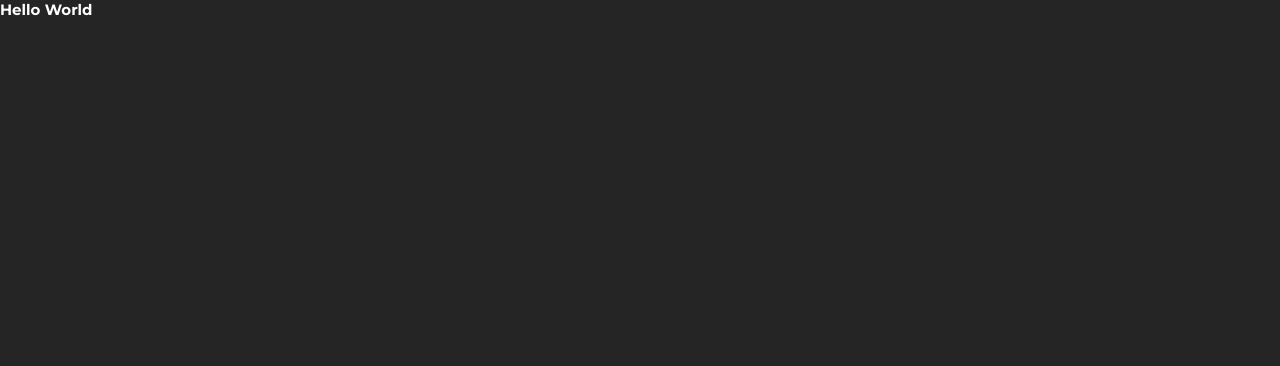
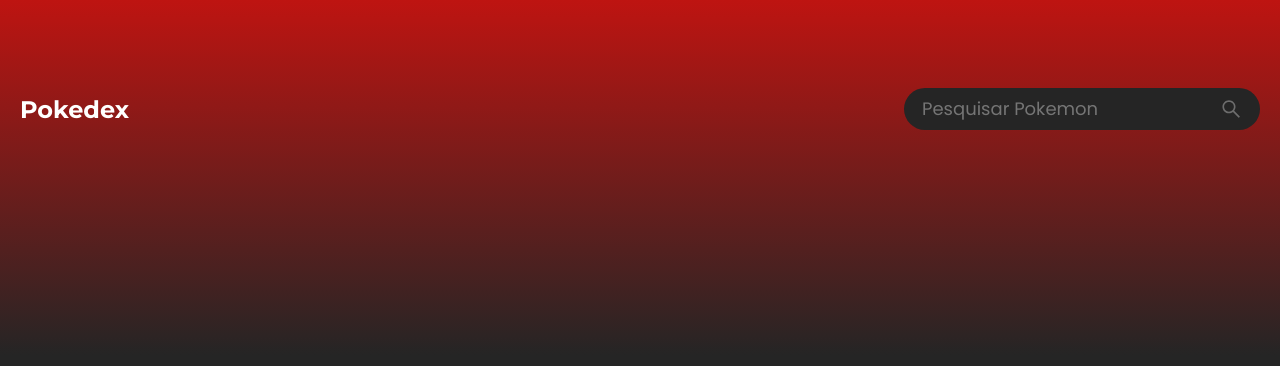
Before and after one commit to GuilhermeAlvarez-00/web-pokedex, a Next.js app: page / in a window 1280 px wide. Shown: the top 366 px of the page. Built offline with nearby package versions, Linux system fonts and the light colour scheme.

Commit message:
feat: component Header

```diff
--- a/package.json
+++ b/package.json
@@ -12,6 +12,7 @@
     "next": "12.1.6",
     "react": "18.2.0",
     "react-dom": "18.2.0",
+    "react-icons": "^4.4.0",
     "styled-components": "^5.3.5"
   },
   "devDependencies": {
@@ -19,6 +20,7 @@
     "@types/react": "18.0.14",
     "@types/react-dom": "18.0.5",
     "@types/styled-components": "^5.1.25",
+    "babel-plugin-styled-components": "^2.0.7",
     "eslint": "8.18.0",
     "eslint-config-next": "12.1.6",
     "typescript": "4.7.4"
--- a/pages/_document.tsx
+++ /dev/null
@@ -1,29 +0,0 @@
-import Document, { DocumentContext, DocumentInitialProps, Head, Html, Main, NextScript } from 'next/document'
-
-class MyDocument extends Document {
-  static async getInitialProps(
-    ctx: DocumentContext
-  ): Promise<DocumentInitialProps> {
-    const initialProps = await Document.getInitialProps(ctx)
-
-    return initialProps
-  }
-
-  render() {
-    return (
-      <Html>
-        <Head>
-					<link rel="preconnect" href="https://fonts.googleapis.com" />
-					<link rel="preconnect" href="https://fonts.gstatic.com" />
-					<link href="https://fonts.googleapis.com/css2?family=Montserrat:wght@700&family=Poppins:wght@700&display=swap" rel="stylesheet" />
-        </Head>
-        <body>
-          <Main />
-          <NextScript />
-        </body>
-      </Html>
-    )
-  }
-}
-
-export default MyDocument
--- a/pages/index.tsx
+++ /dev/null
@@ -1,11 +0,0 @@
-import type { NextPage } from 'next';
-
-const Home: NextPage = () => {
-  return (
-    <div>
-      <h2>Hello World</h2>
-    </div>
-  );
-};
-
-export default Home;
--- /dev/null
+++ b/src/components/Header/index.tsx
@@ -0,0 +1,19 @@
+import { NextPage } from 'next'
+import { AiOutlineSearch } from 'react-icons/ai'
+
+import { Container, Wrapper, Input, InputField } from './styles'
+
+export const Header: NextPage = () => {
+  return (
+    <Container>
+      <Wrapper>
+        <h1>Pokedex</h1>
+
+        <Input>
+          <InputField placeholder="Pesquisar Pokemon" />
+          <AiOutlineSearch />
+        </Input>
+      </Wrapper>
+    </Container>
+  )
+}
--- /dev/null
+++ b/src/components/Header/styles.ts
@@ -0,0 +1,52 @@
+import styled from 'styled-components'
+
+export const Container = styled.header`
+  width: 100%;
+  height: 35.5rem;
+  background: linear-gradient(var(--red600), var(--black700));
+  position: fixed;
+  top: 0;
+  left: 0;
+`
+
+export const Wrapper = styled.div`
+  width: min(100%, 124rem);
+  margin: 8.8rem auto 0;
+  display: flex;
+  align-items: center;
+  justify-content: space-between;
+
+  h1 {
+    font-size: 2.4rem;
+  }
+`
+
+export const Input = styled.div`
+  width: 35.6rem;
+  height: 4.2rem;
+  background: var(--black700);
+  border-radius: 100px;
+  display: flex;
+  align-items: center;
+  justify-content: space-between;
+  padding: 0 1.8rem;
+
+  svg {
+    font-size: 2.4rem;
+    color: var(--gray500);
+  }
+`
+
+export const InputField = styled.input`
+  width: 100%;
+  height: 100%;
+  font-size: 1.8rem;
+  background: transparent;
+  border: none;
+  color: var(--white);
+
+  ::placeholder {
+    font-family: 'Poppins', sans-serif;
+    font-weight: 400;
+  }
+`
--- a/pages/_app.tsx
+++ b/src/pages/_app.tsx
@@ -1,5 +1,5 @@
 import type { AppProps } from 'next/app'
-import { GlobalSyles } from './styles/global'
+import { GlobalSyles } from '../styles/global'
 
 function MyApp({ Component, pageProps }: AppProps) {
   return (
--- /dev/null
+++ b/src/pages/_document.tsx
@@ -0,0 +1,39 @@
+import Document, {
+  DocumentContext,
+  DocumentInitialProps,
+  Head,
+  Html,
+  Main,
+  NextScript,
+} from 'next/document'
+
+class MyDocument extends Document {
+  static async getInitialProps(
+    ctx: DocumentContext
+  ): Promise<DocumentInitialProps> {
+    const initialProps = await Document.getInitialProps(ctx)
+
+    return initialProps
+  }
+
+  render() {
+    return (
+      <Html>
+        <Head>
+          <link rel="preconnect" href="https://fonts.googleapis.com" />
+          <link rel="preconnect" href="https://fonts.gstatic.com" />
+          <link
+            href="https://fonts.googleapis.com/css2?family=Montserrat:wght@700&family=Poppins:wght@400;700&display=swap"
+            rel="stylesheet"
+          />
+        </Head>
+        <body>
+          <Main />
+          <NextScript />
+        </body>
+      </Html>
+    )
+  }
+}
+
+export default MyDocument
--- /dev/null
+++ b/src/pages/index.tsx
@@ -0,0 +1,12 @@
+import type { NextPage } from 'next'
+import { Header } from '../components/Header'
+
+const Home: NextPage = () => {
+  return (
+    <>
+      <Header />
+    </>
+  )
+}
+
+export default Home
```
Also changed, not shown: .babelrc (added), src/styles/global.ts (renamed from pages/styles/global.ts), 1 other file (tests, documents, lock files or other folders).
